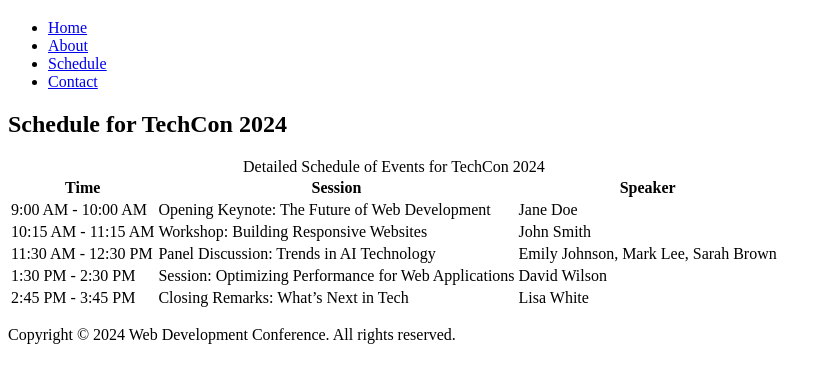
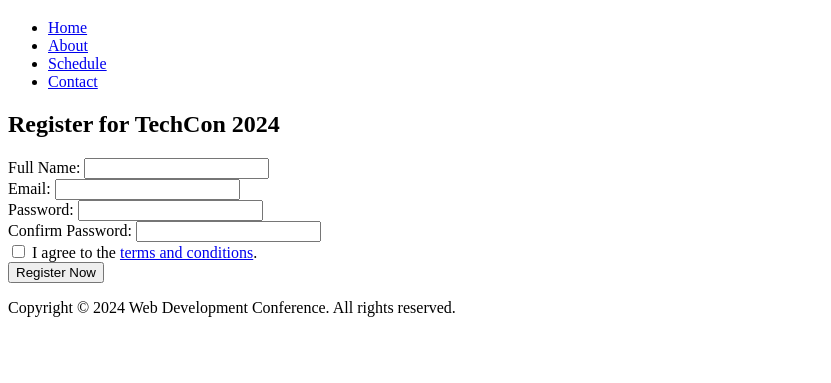
Before and after one commit to enehizy/TechCon_HTML, a plain HTML site: page techcon_website/register.html in a window 1280 px wide. Shown: the part 61-444 px from the top of the page, without its empty margins (0-831 px from the left). Drawn offline with Linux system fonts and the light colour scheme.

Commit message:
added forms

```diff
--- a/techcon_website/register.html
+++ b/techcon_website/register.html
@@ -18,46 +18,40 @@
             </ul>
         </nav>
     </header>
+
     <main>
-        <h2>Schedule for TechCon 2024</h2>
+        <h2>Register for TechCon 2024</h2>
 
-        <table>
-            <caption>Detailed Schedule of Events for TechCon 2024</caption>
-            <thead>
-                <tr>
-                    <th scope="col">Time</th>
-                    <th scope="col">Session</th>
-                    <th scope="col">Speaker</th>
-                </tr>
-            </thead>
-            <tbody>
-                <tr>
-                    <td>9:00 AM - 10:00 AM</td>
-                    <td>Opening Keynote: The Future of Web Development</td>
-                    <td>Jane Doe</td>
-                </tr>
-                <tr>
-                    <td>10:15 AM - 11:15 AM</td>
-                    <td>Workshop: Building Responsive Websites</td>
-                    <td>John Smith</td>
-                </tr>
-                <tr>
-                    <td>11:30 AM - 12:30 PM</td>
-                    <td>Panel Discussion: Trends in AI Technology</td>
-                    <td>Emily Johnson, Mark Lee, Sarah Brown</td>
-                </tr>
-                <tr>
-                    <td>1:30 PM - 2:30 PM</td>
-                    <td>Session: Optimizing Performance for Web Applications</td>
-                    <td>David Wilson</td>
-                </tr>
-                <tr>
-                    <td>2:45 PM - 3:45 PM</td>
-                    <td>Closing Remarks: What’s Next in Tech</td>
-                    <td>Lisa White</td>
-                </tr>
-            </tbody>
-        </table>
+        <form >
+            <div>
+                <label for="full-name">Full Name:</label>
+                <input type="text" id="full-name" name="full-name" required>
+            </div>
+
+            <div>
+                <label for="email">Email:</label>
+                <input type="email" id="email" name="email" required>
+            </div>
+
+            <div>
+                <label for="password">Password:</label>
+                <input type="password" id="password" name="password" required>
+            </div>
+
+            <div>
+                <label for="confirm-password">Confirm Password:</label>
+                <input type="password" id="confirm-password" name="confirm-password" required>
+            </div>
+
+            <div>
+                <input type="checkbox" id="terms" name="terms" required>
+                <label for="terms">I agree to the <a href="terms.html">terms and conditions</a>.</label>
+            </div>
+
+            <div>
+                <button type="submit">Register Now</button>
+            </div>
+        </form>
     </main>
     <footer>
         <p>Copyright &copy; 2024 Web Development Conference. All rights reserved.</p>
```
